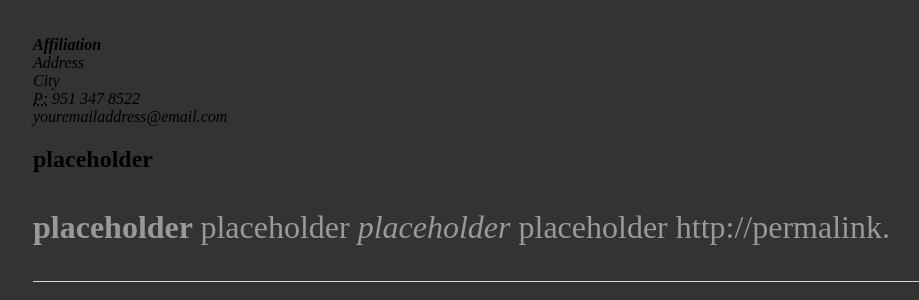
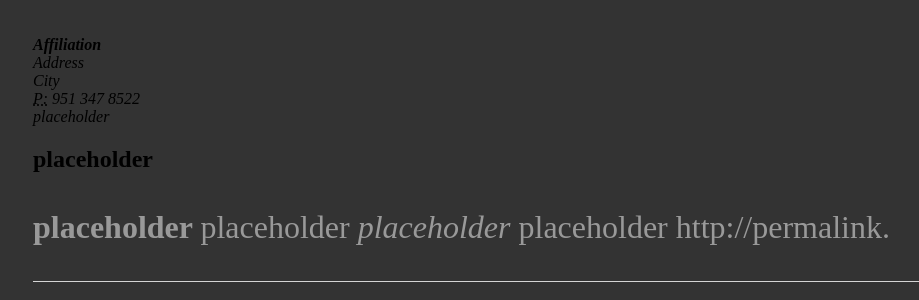
Before and after one commit to zveale/zveale.github.io, a Jekyll site: the page built from cv/index.html, in a window 1280 px wide. Shown: the part 236-536 px from the top of the page, without its empty margins (159-1078 px from the left). Built offline with Jekyll 4.4.1, drawn with Linux system fonts in a browser that asks for light colours.

Commit message:
clean up

```diff
--- a/about/index.html
+++ b/about/index.html
@@ -5,7 +5,7 @@
 
 		<div class="about">
 			<h1>About</h1>
-			<p>I like making games.</p>
+			<p>I like making games</p>
 
 			<ul class="contacts">
 				<li><a href="#">contact1</a></li>
--- a/cv/index.html
+++ b/cv/index.html
@@ -11,7 +11,7 @@
 					Address<br>
 					City<br>
 					<abbr title="phone">P:</abbr> 951 347 8522<br>
-					<span class="obfuscate">youremailaddress@email.com</span>
+					<span class="obfuscate">placeholder</span>
 					</address>
 
 					<h2>placeholder</h2>
--- a/index.html
+++ b/index.html
@@ -3,6 +3,6 @@
 title: Zachary Veale
 ---
 <div class="blurb">
-	<h1>Zachary Veale</h1>
-	<p>I do stuffs <a href="/about">Read more about my life...</a></p>
+	<h1>Welcome</h1>
+	<p>I like building stuffs... <a href="/about">what stuffs?</a></p>
 </div><!-- /.blurb -->
```
Also changed, not shown: _posts/2020-05-07-site-created.md (+1 -1 lines).
